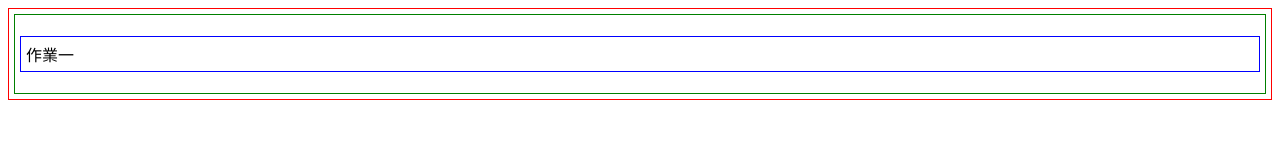
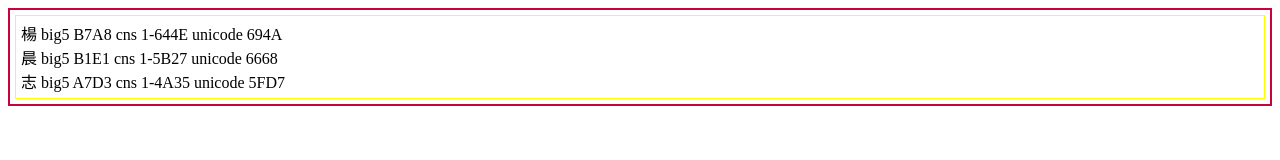
Before and after one commit to Yang-chen-chih/ip2019s, a plain HTML site: page portfolio/labs/lab01/index.html in a window 1280 px wide. Drawn offline with Linux system fonts and the light colour scheme.

Commit message:
Add files via upload

```diff
--- a/portfolio/labs/lab01/index.html
+++ b/portfolio/labs/lab01/index.html
@@ -6,15 +6,13 @@
 
 <head>
   <meta charset="utf-8">
-  <title>title</title>
+  <title>hw1</title>
   <link rel="stylesheet" href="./lab.css">
   <script src="./lab.js"></script>
 </head>
 
 <body>
-  <div>
-  	<p>作業一</p>
-  </div>
+  <div id = 'div1'> </div>
 </body>
 
 </html>
--- a/portfolio/labs/lab01/lab.css
+++ b/portfolio/labs/lab01/lab.css
@@ -3,12 +3,12 @@
 */
 
 body {
-	border: solid 1px red;
+	border: solid 2px rgb(200,3,60);
 	padding: 5px;
 }
 
 div {
-	border: solid 1px green;
+	border: solid 1px yellow;
 	padding: 5px;
 }
 
--- a/portfolio/labs/lab01/lab.js
+++ b/portfolio/labs/lab01/lab.js
@@ -4,7 +4,37 @@
 
 
 function start(e) {
+    var name = [
+        {
+                char: '楊    ',
+                big5: ' B7A8',
+                cns:  '  1-644E',
+                unicode: '  694A'
+        },{
+                char:'晨    ',
+                big5:'  B1E1',
+                cns:'  1-5B27',
+                unicode:'  6668'
+        },{
+                char:'志    ',
+                big5:'  A7D3',
+                cns:'  1-4A35',
+                unicode:'  5FD7 '
+        }
+    ];
+        var ele=document.getElementById('div1');
 
+        for (var i=0;i<3;i++){
+
+            ele.innerHTML += name[i].char;
+            ele.innerHTML +='   big5';
+            ele.innerHTML += name[i].big5;
+            ele.innerHTML +=' cns';
+            ele.innerHTML += name[i].cns;
+            ele.innerHTML +='    unicode';
+            ele.innerHTML += name[i].unicode;
+            ele.innerHTML +='<br>';
+        }
 }
 
 /*
--- a/portfolio/labs/lab02/lab.css
+++ b/portfolio/labs/lab02/lab.css
@@ -3,13 +3,13 @@
 */
 
 body {
-	border: solid 1px red;
-	padding: 5px;
+	border: solid 5px purple;
+	padding: 10px;
 }
 
 div {
-	border: solid 1px green;
-	padding: 5px;
+	border: solid 1px rgb(202,60,21);
+	padding: 10px;
 }
 
 p {
```
Also changed, not shown: portfolio/labs/lab02/index.html (+10 -4 lines), portfolio/labs/lab02/lab.js (+22 -2 lines).
